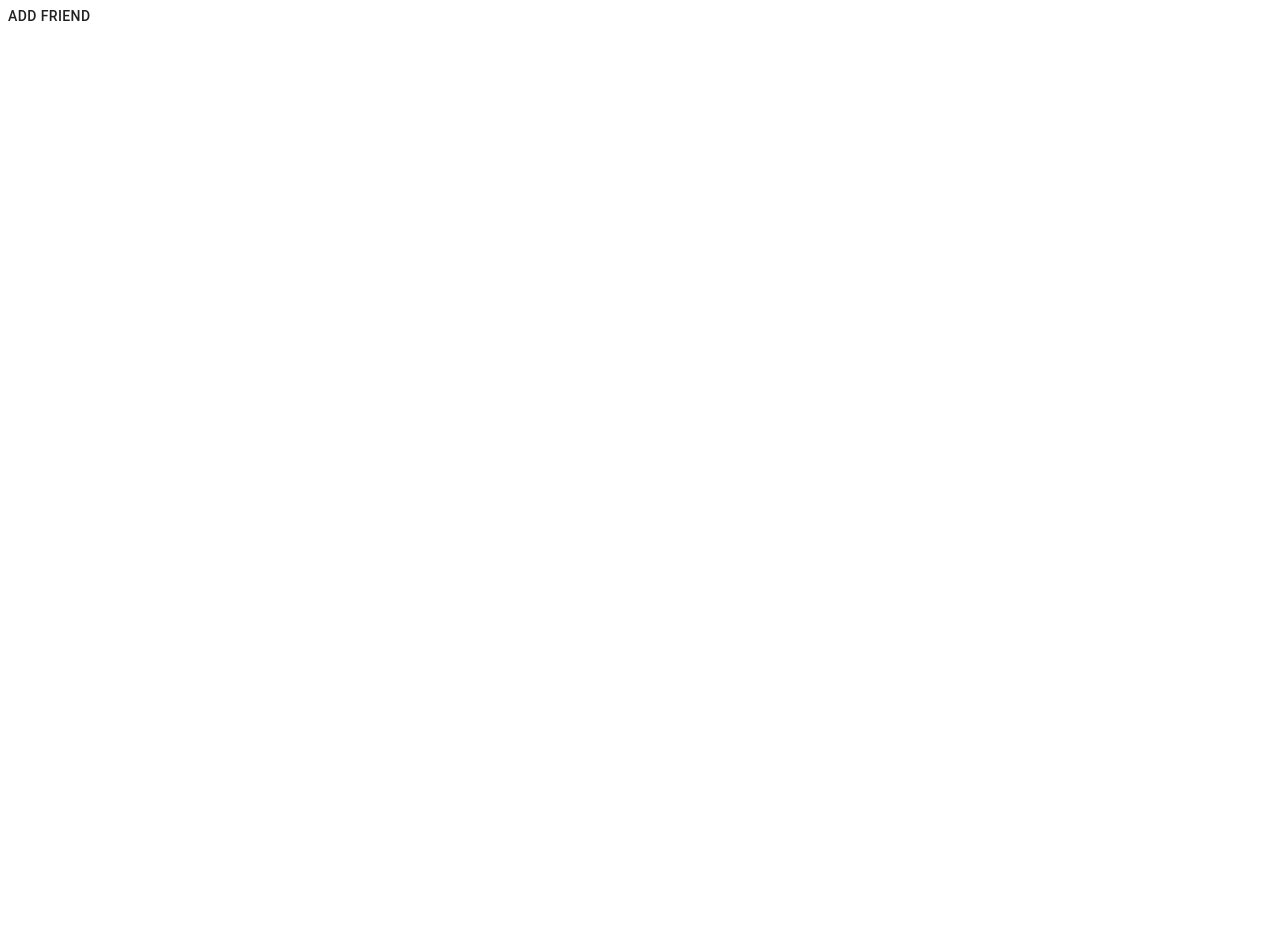
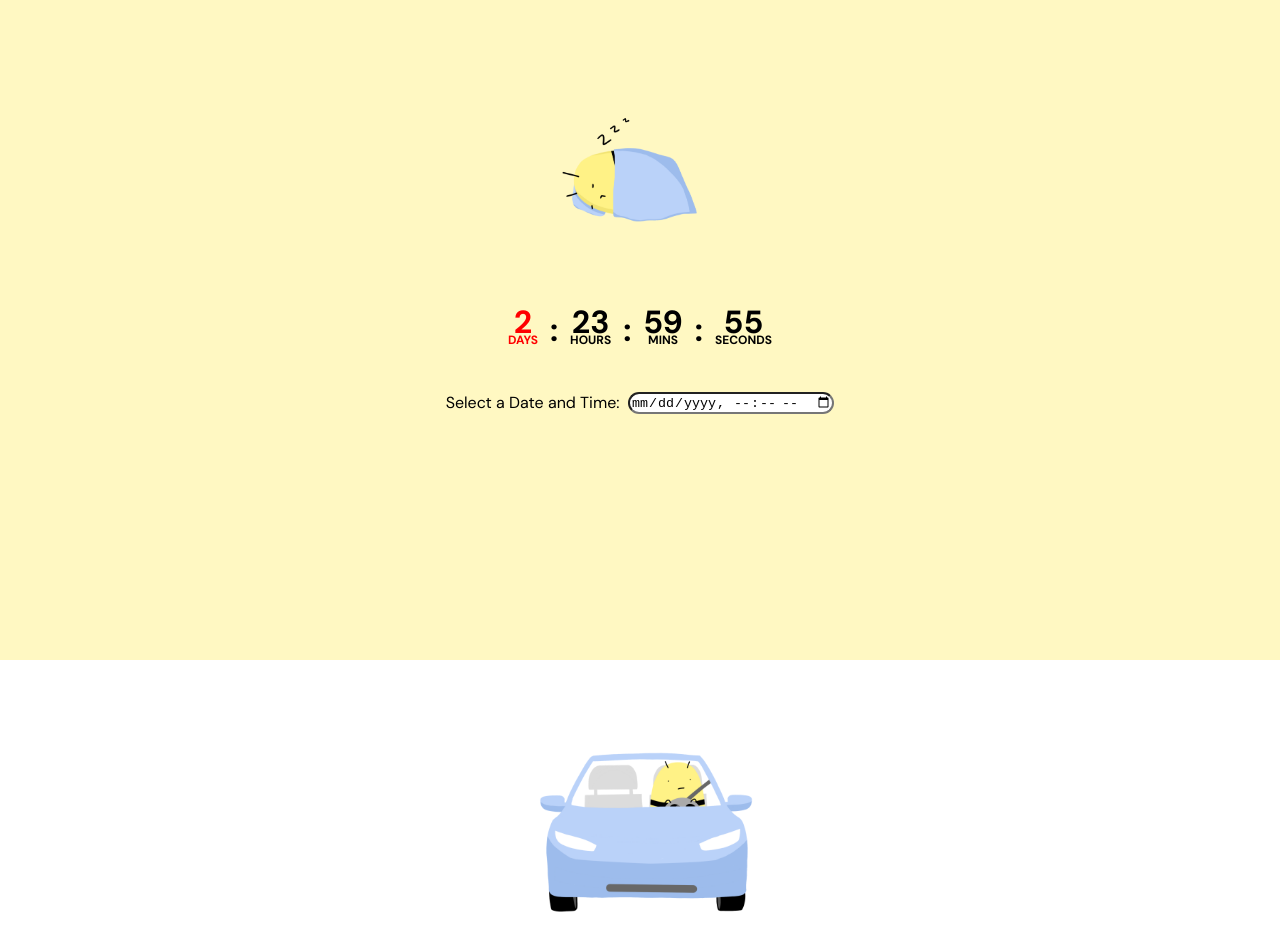
Before and after one commit to thomaspwang/WakeTheF-ckUp, a React (Create React App) app in the folder frontend/: page /alarm in a window 1280 px wide. Shown: the part 140-1090 px from the top of the page. Before the commit the page ends 800 px from the top, so only its background shows below. Built offline with nearby package versions, Linux system fonts and the light colour scheme.

Commit message:
more css

```diff
--- a/frontend/src/App.js
+++ b/frontend/src/App.js
@@ -13,7 +13,7 @@ function App() {
 
   const [user] = useAtom(currUserAtom);
 
-  return <FriendSearch/>
+  return <Alarm/>
 }
 
 export default App;
--- a/frontend/src/components/FormAndTimer/FormAndTimer.css
+++ b/frontend/src/components/FormAndTimer/FormAndTimer.css
@@ -6,7 +6,7 @@
     display: flex;
     flex-direction: column;
     justify-content: center;
-    background-color: rgba(255, 242, 134, .4)
+    background-color: rgba(255, 242, 134, .5)
 }
 
 #picture-box {
@@ -25,11 +25,11 @@ label {
     font-family: "DM Sans";
 }
 
-input {
+#countdown-date-time {
     border-radius: 6vh;
 }
 
-img {
+#sleebee {
     max-width: 20%;
     height: auto;
 }
--- a/frontend/src/components/FormAndTimer/FormAndTimer.js
+++ b/frontend/src/components/FormAndTimer/FormAndTimer.js
@@ -28,7 +28,7 @@ const FormAndTimer = (props) => {
         we'll call each one of your friends one by one, ordered by their proximity. Sleep in and
         you risk losing friends!</p> */}
         <div id="picture-box">
-          <img src={require("../../assets/sleebee.png")}></img>
+          <img id="sleebee" src={require("../../assets/sleebee.png")}></img>
         </div>
 
         <CountdownTimer targetDate={targetDate} />
--- /dev/null
+++ b/frontend/src/components/FriendsDropdown/FriendDropdown.css
@@ -0,0 +1,49 @@
+@import url("https://fonts.googleapis.com/css2?family=DM+Sans:wght@400;500;700&display=swap");
+
+#outer-box {
+    display: flex;
+    flex-direction: column;
+    align-items: center;
+    flex-direction: center;
+    height: 125vh;
+    /* margin-top: 10vh; */
+    font-family: 'DM Sans';
+}
+
+.title {
+    font-weight: bold;
+}
+
+#second-box {
+    display: flex;
+    flex-direction: column;
+    align-items: center;
+}
+
+#oncall-button{
+    font-family: 'DM Sans';
+    text-transform: unset !important;
+}
+
+#beepbeep {
+    max-width: 20%;
+    height: auto;
+}
+
+#inner-box {
+    display: flex;
+    flex-direction: column;
+    align-items: center;
+}
+
+#curr-oncall {
+    margin-top: 8vh;
+}
+
+#demo-multiple-name {
+    text-align-last: center;
+}
+
+#demo-multiple-name-label {
+    font-family: 'DM Sans';
+}
--- a/frontend/src/components/FriendsDropdown/FriendsDropdown.js
+++ b/frontend/src/components/FriendsDropdown/FriendsDropdown.js
@@ -13,6 +13,7 @@ import ListItemText from '@mui/material/ListItemText';
 import { Button, Paper } from "@material-ui/core";
 import { useAtom } from 'jotai';
 import { currUserAtom } from '../../atoms';
+import "./FriendDropdown.css";
 
 const ITEM_HEIGHT = 48;
 const ITEM_PADDING_TOP = 8;
@@ -81,10 +82,12 @@ export default function FriendsDropdown() {
   };
 
   return (
-    <div>
-      <div>
+    <div id="outer-box">
+        <div id="inner-box">
+        <img id="beepbeep" src={require("../../assets/beepbeep.png")}></img>
+        <p class="title">add friends to your alarm!</p>
         <FormControl sx={{ m: 1, width: 300 }}>
-          <InputLabel id="demo-multiple-name-label">Friends</InputLabel>
+          <InputLabel id="demo-multiple-name-label">friends</InputLabel>
           <Select
             labelId="demo-multiple-name-label"
             id="demo-multiple-name"
@@ -106,9 +109,9 @@ export default function FriendsDropdown() {
           </Select>
         </FormControl>
       </div>
-      <div>
-        <Button onClick={handleSubmit}>Add friends oncall</Button>
-        <p> Current Oncall Friends</p>
+      <div id="second-box">
+        <Button id="oncall-button" onClick={handleSubmit}>add</Button>
+        <p class="title" id="curr-oncall">current oncall friends</p>
         <List>
           <>
             {
--- a/frontend/src/pages/Alarm/Alarm.js
+++ b/frontend/src/pages/Alarm/Alarm.js
@@ -1,13 +1,16 @@
 import React from "react";
 import "./Alarm.css"
 import FormAndTimer from "../../components/FormAndTimer/FormAndTimer";
+import FriendsDropdown from "../../components/FriendsDropdown/FriendsDropdown.js";
 
 function Alarm() {
 
     return (
       <div>
         <FormAndTimer />
+        <FriendsDropdown />
       </div>
+
     );
 }
 
```
Also changed, not shown: frontend/src/assets/beepbeep.png (added), 1 other file (tests, documents, lock files or other folders).
